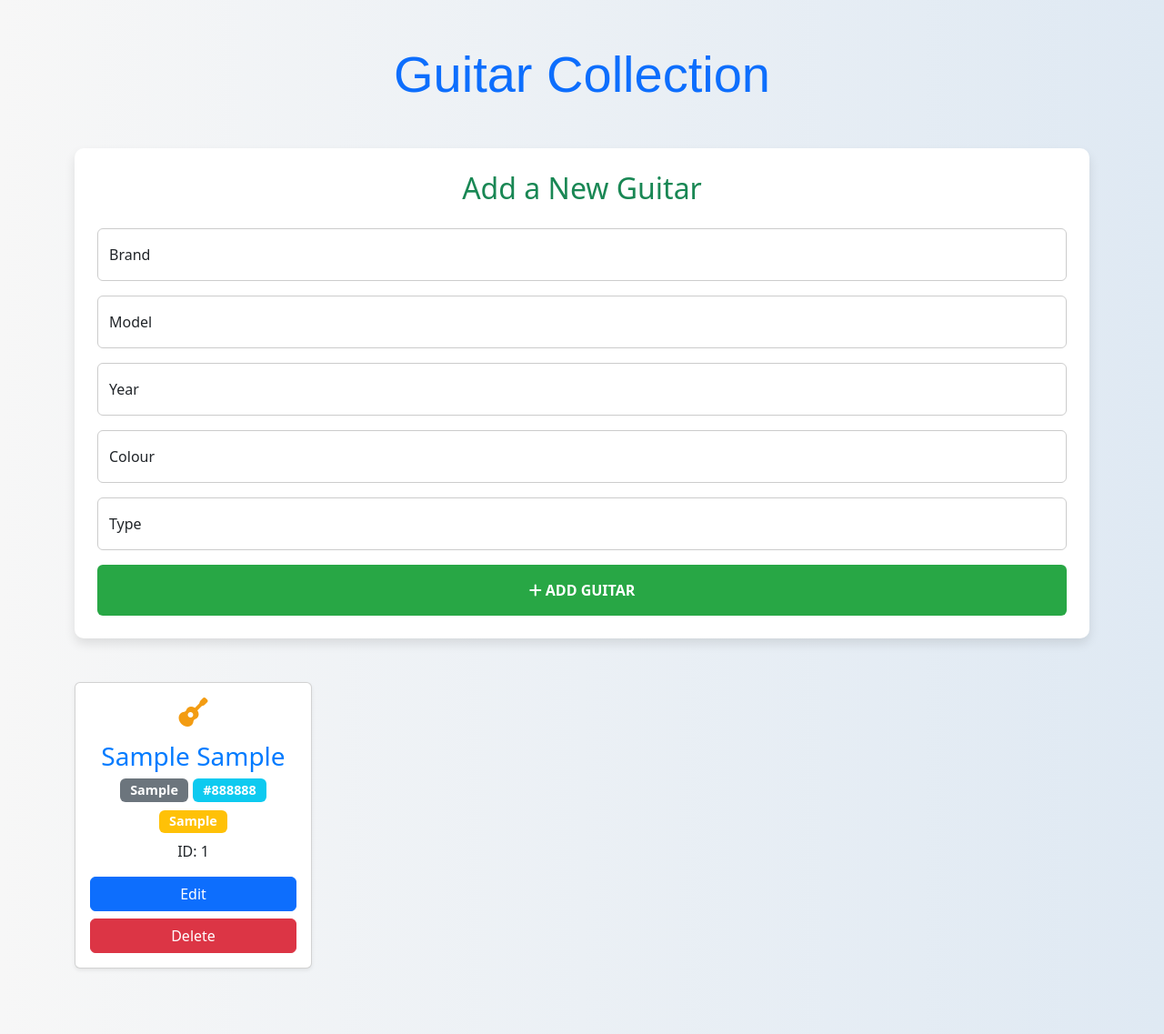
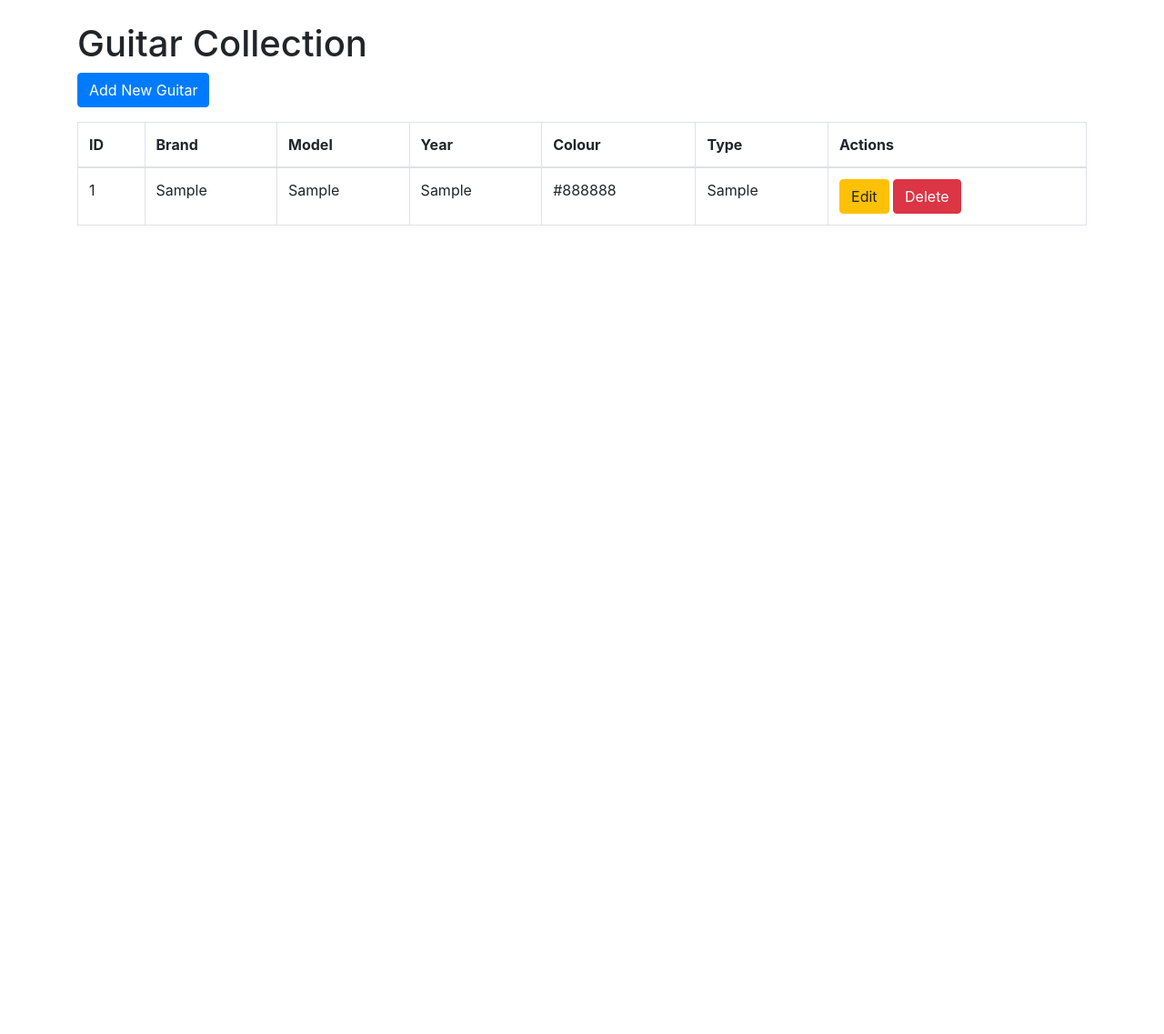
Before and after one commit to ericmignardi/stratolog, a FastAPI app: page / in a window 1280 px wide. Shown: the whole page at 91% size. After the commit the page ends 248 px from the top, so only its background shows below. Run offline with FastAPI, Linux system fonts and the light colour scheme; tables that the repository leaves empty hold one stand-in row (values such as "Sample post"); some libraries are stand-ins or nearby versions.

Commit message:
Modified html appearance

```diff
--- a/main.py
+++ b/main.py
@@ -49,10 +49,6 @@ def get_db():
 def index(request: Request):
     return templates.TemplateResponse("index.html", {"request": request})
 
-@app.get("/edit", tags=["Template"], summary="Edit Page", description="This route returns the edit page template")
-def edit(request: Request):
-    return templates.TemplateResponse("edit.html", {"request": request})
-
 # JSON Routes
 @app.get("/guitars", status_code=status.HTTP_200_OK, response_model=list[GuitarBase], tags=["Guitar"], summary="Read All Guitars", description="Retrieve a list of guitars.")
 def readAll(db: Session = Depends(get_db)) -> list[GuitarBase]:
--- a/templates/index.html
+++ b/templates/index.html
@@ -1,208 +1,201 @@
 <!DOCTYPE html>
 <html lang="en">
-
 <head>
     <meta charset="UTF-8">
     <meta name="viewport" content="width=device-width, initial-scale=1.0">
     <title>Stratolog - Catalog your gear!</title>
-    <link href="https://cdn.jsdelivr.net/npm/bootstrap@5.3.0-alpha1/dist/css/bootstrap.min.css" rel="stylesheet">
-    <link rel="stylesheet" href="https://cdnjs.cloudflare.com/ajax/libs/font-awesome/6.0.0-beta3/css/all.min.css">
-    <style>
-        body {
-            background: linear-gradient(to right, #f7f7f7, #dfe9f3);
-        }
+    <link rel="stylesheet" href="https://stackpath.bootstrapcdn.com/bootstrap/4.5.2/css/bootstrap.min.css">
+    <script src="https://code.jquery.com/jquery-3.5.1.slim.min.js"></script>
+    <script src="https://cdn.jsdelivr.net/npm/@popperjs/core@2.5.3/dist/umd/popper.min.js"></script>
+    <script src="https://stackpath.bootstrapcdn.com/bootstrap/4.5.2/js/bootstrap.min.js"></script>
+</head>
+<body>
+    <div class="container">
+        <h1 class="mt-4">Guitar Collection</h1>
+        <button class="btn btn-primary mb-3" data-toggle="modal" data-target="#addGuitarModal">Add New Guitar</button>
+        <table class="table table-bordered">
+            <thead>
+                <tr>
+                    <th>ID</th>
+                    <th>Brand</th>
+                    <th>Model</th>
+                    <th>Year</th>
+                    <th>Colour</th>
+                    <th>Type</th>
+                    <th>Actions</th>
+                </tr>
+            </thead>
+            <tbody id="guitarTableBody">
+                <!-- Guitar entries will be populated here by JavaScript -->
+            </tbody>
+        </table>
+    </div>
 
-        h1 {
-            font-family: 'Poppins', sans-serif;
-            font-weight: bold;
-        }
-
-        .guitar-card {
-            transition: all 0.3s ease-in-out;
-        }
-
-        .guitar-card:hover {
-            transform: scale(1.05);
-            box-shadow: 0 8px 20px rgba(0, 0, 0, 0.2);
-        }
-
-        .guitar-card h3 {
-            color: #007bff;
-        }
-
-        .guitar-card .badge {
-            font-size: 0.9em;
-            padding: 0.4em 0.8em;
-        }
-
-        .guitar-card .fa-guitar {
-            color: #f39c12;
-            font-size: 2rem;
-        }
-
-        .add-guitar {
-            background-color: #fff;
-            padding: 25px;
-            border-radius: 10px;
-            box-shadow: 0 6px 12px rgba(0, 0, 0, 0.1);
-        }
-
-        .add-guitar input {
-            border: 1px solid #ccc;
-            margin-bottom: 15px;
-        }
-
-        .btn-add {
-            background-color: #28a745;
-            color: white;
-            font-weight: bold;
-            text-transform: uppercase;
-            border: none;
-            transition: background-color 0.3s;
-        }
-
-        .btn-add:hover {
-            background-color: #218838;
-        }
-    </style>
-</head>
-
-<body>
-    <div class="container my-5">
-        <h1 class="text-center text-primary mb-5 display-4">Guitar Collection</h1>
-        <div class="add-guitar mx-auto mb-5">
-            <h2 class="text-center text-success mb-4">Add a New Guitar</h2>
-            <form id="add-guitar-form">
-                <div class="form-floating mb-3">
-                    <input type="text" class="form-control" id="new-brand" placeholder="Brand" required>
-                    <label for="new-brand">Brand</label>
+    <!-- Add Guitar Modal -->
+    <div class="modal fade" id="addGuitarModal" tabindex="-1" role="dialog" aria-labelledby="addGuitarModalLabel" aria-hidden="true">
+        <div class="modal-dialog" role="document">
+            <div class="modal-content">
+                <div class="modal-header">
+                    <h5 class="modal-title" id="addGuitarModalLabel">Add New Guitar</h5>
+                    <button type="button" class="close" data-dismiss="modal" aria-label="Close">
+                        <span aria-hidden="true">&times;</span>
+                    </button>
                 </div>
-                <div class="form-floating mb-3">
-                    <input type="text" class="form-control" id="new-model" placeholder="Model" required>
-                    <label for="new-model">Model</label>
+                <div class="modal-body">
+                    <form id="addGuitarForm">
+                        <div class="form-group">
+                            <label for="brand">Brand</label>
+                            <input type="text" class="form-control" id="brand" required>
                         </div>
-                <div class="form-floating mb-3">
-                    <input type="text" class="form-control" id="new-year" placeholder="Year" required>
-                    <label for="new-year">Year</label>
+                        <div class="form-group">
+                            <label for="model">Model</label>
+                            <input type="text" class="form-control" id="model" required>
                         </div>
-                <div class="form-floating mb-3">
-                    <input type="text" class="form-control" id="new-colour" placeholder="Colour" required>
-                    <label for="new-colour">Colour</label>
+                        <div class="form-group">
+                            <label for="year">Year</label>
+                            <input type="text" class="form-control" id="year" required>
                         </div>
-                <div class="form-floating mb-3">
-                    <input type="text" class="form-control" id="new-type" placeholder="Type" required>
-                    <label for="new-type">Type</label>
+                        <div class="form-group">
+                            <label for="colour">Colour</label>
+                            <input type="text" class="form-control" id="colour" required>
                         </div>
-                <button type="button" id="add-guitar-button" class="btn btn-add w-100 py-3">
-                    <i class="fas fa-plus"></i> Add Guitar
-                </button>
+                        <div class="form-group">
+                            <label for="type">Type</label>
+                            <input type="text" class="form-control" id="type" required>
+                        </div>
+                        <button type="submit" class="btn btn-primary">Add Guitar</button>
                     </form>
                 </div>
-        <div class="row" id="guitar-list">
+            </div>
         </div>
     </div>
 
-    <script src="https://cdn.jsdelivr.net/npm/bootstrap@5.3.0-alpha1/dist/js/bootstrap.bundle.min.js"></script>
+    <!-- Edit Guitar Modal -->
+    <div class="modal fade" id="editGuitarModal" tabindex="-1" role="dialog" aria-labelledby="editGuitarModalLabel" aria-hidden="true">
+        <div class="modal-dialog" role="document">
+            <div class="modal-content">
+                <div class="modal-header">
+                    <h5 class="modal-title" id="editGuitarModalLabel">Edit Guitar</h5>
+                    <button type="button" class="close" data-dismiss="modal" aria-label="Close">
+                        <span aria-hidden="true">&times;</span>
+                    </button>
+                </div>
+                <div class="modal-body">
+                    <form id="editGuitarForm">
+                        <input type="hidden" id="editGuitarId">
+                        <div class="form-group">
+                            <label for="editBrand">Brand</label>
+                            <input type="text" class="form-control" id="editBrand" required>
+                        </div>
+                        <div class="form-group">
+                            <label for="editModel">Model</label>
+                            <input type="text" class="form-control" id="editModel" required>
+                        </div>
+                        <div class="form-group">
+                            <label for="editYear">Year</label>
+                            <input type="text" class="form-control" id="editYear" required>
+                        </div>
+                        <div class="form-group">
+                            <label for="editColour">Colour</label>
+                            <input type="text" class="form-control" id="editColour" required>
+                        </div>
+                        <div class="form-group">
+                            <label for="editType">Type</label>
+                            <input type="text" class="form-control" id="editType" required>
+                        </div>
+                        <button type="submit" class="btn btn-primary">Save Changes</button>
+                    </form>
+                </div>
+            </div>
+        </div>
+    </div>
 
     <script>
+        // Fetch guitars and display in the table
         async function fetchGuitars() {
-            try {
             const response = await fetch('/guitars');
-                if (!response.ok) {
-                    throw new Error('Network response was not ok');
-                }
             const guitars = await response.json();
-                displayGuitars(guitars);
-            } catch (error) {
-                console.error('There has been a problem with your fetch operation:', error);
-            }
-        }
-
-        function displayGuitars(guitars) {
-            const guitarList = document.getElementById('guitar-list');
-            guitarList.innerHTML = '';
-
+            const tableBody = document.getElementById('guitarTableBody');
+            tableBody.innerHTML = '';
             guitars.forEach(guitar => {
-                const guitarCard = document.createElement('div');
-                guitarCard.className = 'guitar-card col-md-4 col-lg-3 mb-4';
-                guitarCard.innerHTML = `
-                    <div class="card h-100 text-center shadow-sm">
-                        <div class="card-body">
-                            <i class="fas fa-guitar mb-3"></i>
-                            <h3 class="card-title">${guitar.brand} ${guitar.model}</h3>
-                            <span class="badge bg-secondary mb-2">${guitar.year}</span>
-                            <span class="badge bg-info mb-2">${guitar.colour}</span>
-                            <span class="badge bg-warning mb-2">${guitar.type}</span>
-                            <p class="card-text">ID: ${guitar.id}</p>
-                            <button class="btn btn-primary w-100 mb-2" onclick="viewGuitar(${guitar.id})">
-                                Edit
-                            </button>
-                            <button class="btn btn-danger w-100" onclick="deleteGuitar(${guitar.id})">
-                                Delete
-                            </button>
-                        </div>
-                    </div>
+                const row = document.createElement('tr');
+                row.innerHTML = `
+                    <td>${guitar.id}</td>
+                    <td>${guitar.brand}</td>
+                    <td>${guitar.model}</td>
+                    <td>${guitar.year}</td>
+                    <td>${guitar.colour}</td>
+                    <td>${guitar.type}</td>
+                    <td>
+                        <button class="btn btn-warning" onclick="editGuitar(${guitar.id})">Edit</button>
+                        <button class="btn btn-danger" onclick="deleteGuitar(${guitar.id})">Delete</button>
+                    </td>
                 `;
-                guitarList.appendChild(guitarCard);
+                tableBody.appendChild(row);
             });
         }
 
-        function viewGuitar(id) {
-            window.location.href = `edit?id=${id}`;
+        // Add a new guitar
+        document.getElementById('addGuitarForm').addEventListener('submit', async (e) => {
+            e.preventDefault();
+            const newGuitar = {
+                brand: document.getElementById('brand').value,
+                model: document.getElementById('model').value,
+                year: document.getElementById('year').value,
+                colour: document.getElementById('colour').value,
+                type: document.getElementById('type').value,
+            };
+            await fetch('/guitars', {
+                method: 'POST',
+                headers: { 'Content-Type': 'application/json' },
+                body: JSON.stringify(newGuitar),
+            });
+            $('#addGuitarModal').modal('hide');
+            fetchGuitars();
+        });
+
+        // Edit a guitar
+        async function editGuitar(id) {
+            const response = await fetch(`/guitars/${id}`);
+            const guitar = await response.json();
+            document.getElementById('editGuitarId').value = guitar.id;
+            document.getElementById('editBrand').value = guitar.brand;
+            document.getElementById('editModel').value = guitar.model;
+            document.getElementById('editYear').value = guitar.year;
+            document.getElementById('editColour').value = guitar.colour;
+            document.getElementById('editType').value = guitar.type;
+
+            $('#editGuitarModal').modal('show');
         }
 
-        async function deleteGuitar(id) {
-            if (confirm('Are you sure you want to delete this guitar?')) {
-                try {
-                    const response = await fetch(`/guitars/${id}`, {
-                        method: 'DELETE',
+        // Save edited guitar
+        document.getElementById('editGuitarForm').addEventListener('submit', async (e) => {
+            e.preventDefault();
+            const id = document.getElementById('editGuitarId').value;
+            const updatedGuitar = {
+                brand: document.getElementById('editBrand').value,
+                model: document.getElementById('editModel').value,
+                year: document.getElementById('editYear').value,
+                colour: document.getElementById('editColour').value,
+                type: document.getElementById('editType').value,
+            };
+            await fetch(`/guitars/${id}`, {
+                method: 'PUT',
+                headers: { 'Content-Type': 'application/json' },
+                body: JSON.stringify(updatedGuitar),
+            });
+            $('#editGuitarModal').modal('hide');
+            fetchGuitars();
         });
 
-                    if (!response.ok) {
-                        throw new Error('Failed to delete guitar');
+        // Delete a guitar
+        async function deleteGuitar(id) {
+            await fetch(`/guitars/${id}`, { method: 'DELETE' });
+            fetchGuitars();
         }
 
-                    alert('Guitar deleted successfully!');
+        // Initial fetch
         fetchGuitars();
-                } catch (error) {
-                    console.error('Error deleting guitar:', error);
-                    alert('Error deleting guitar: ' + error.message);
-                }
-            }
-        }
-
-        document.getElementById('add-guitar-button').onclick = async function () {
-            const newGuitar = {
-                brand: document.getElementById('new-brand').value,
-                model: document.getElementById('new-model').value,
-                year: document.getElementById('new-year').value,
-                colour: document.getElementById('new-colour').value,
-                type: document.getElementById('new-type').value
-            };
-            try {
-                const response = await fetch('/guitars', {
-                    method: 'POST',
-                    headers: {
-                        'Content-Type': 'application/json'
-                    },
-                    body: JSON.stringify(newGuitar)
-                });
-
-                if (!response.ok) {
-                    throw new Error('Failed to add guitar');
-                }
-
-                alert('Guitar added successfully!');
-                fetchGuitars();
-            } catch (error) {
-                console.error('Error adding guitar:', error);
-                alert('Error adding guitar: ' + error.message);
-            }
-        };
-
-        window.onload = fetchGuitars;
     </script>
-
 </body>
-
 </html>
```
Also changed, not shown: templates/edit.html (deleted, +0 -157 lines), README.md, resources/add.png (added), resources/edit.png (deleted), resources/index.png. Lines whose indentation alone changed are shown as unchanged.
